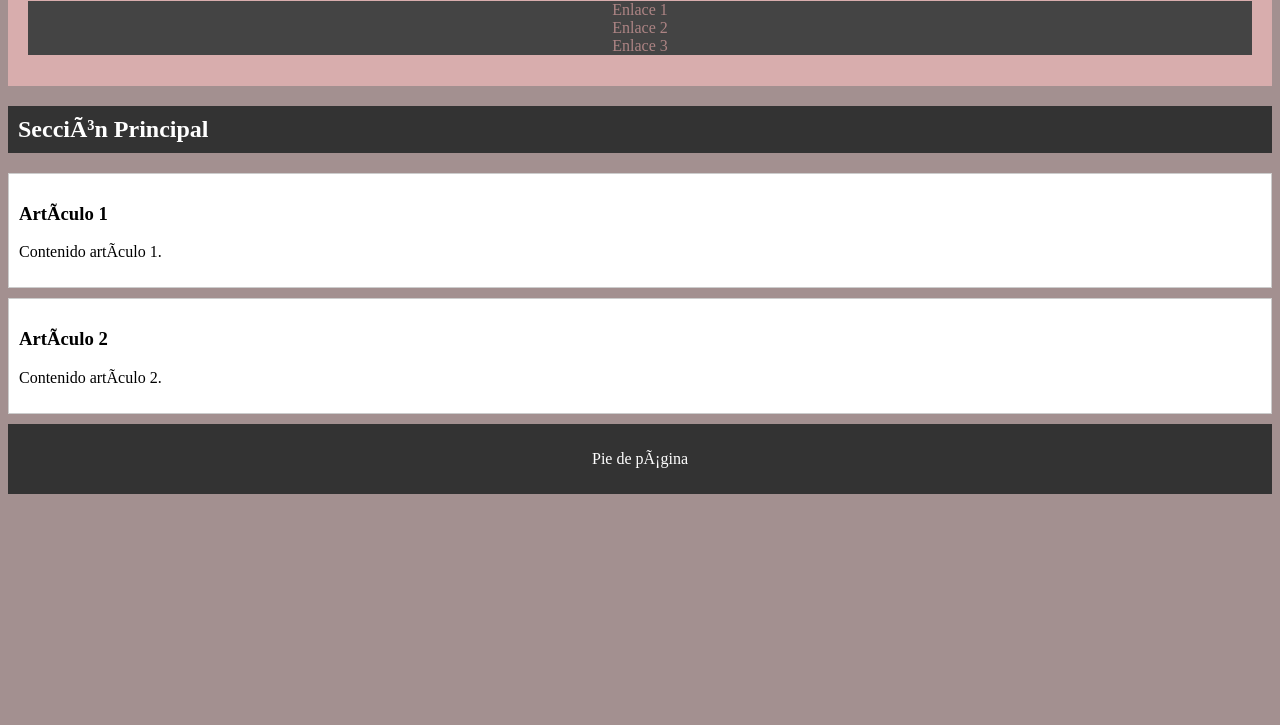
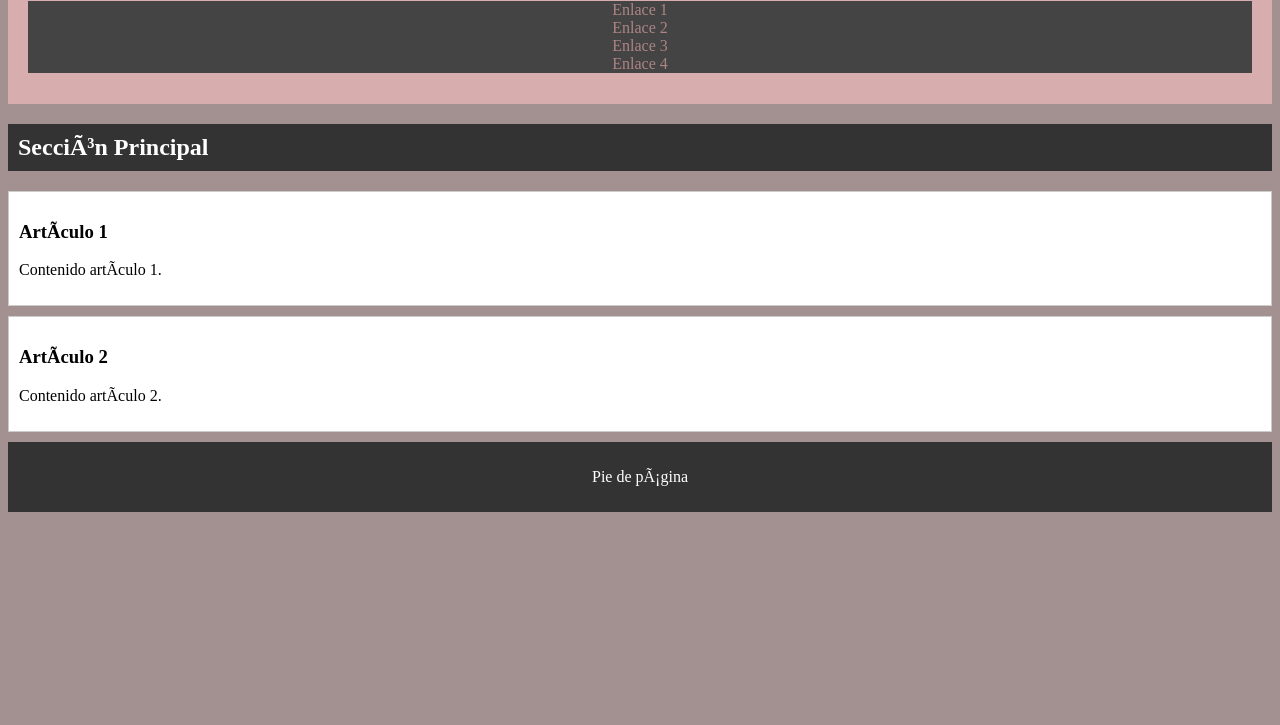
Before and after one commit to hbed926/Actividad-14, a plain HTML site: page index.html in a window 1280 px wide. Shown: the part 75-800 px from the top of the page. Drawn offline with Linux system fonts and the light colour scheme.

Commit message:
Update index.html

```diff
--- a/index.html
+++ b/index.html
@@ -3,7 +3,7 @@
 
 <head>
  <meta charset="UFT-8">
- <meta name="description" content="Actividad 13 por Hajar Bedouia">
+ <meta name="description" content="Actividad 14 por Hajar Bedouia">
  <title>Actividad 13: Introducción a ccs </title>
  <link rel="stylesheet" href="./css/estilo.css" >
  </head>
@@ -15,6 +15,7 @@
                  <li> <a href="#"> Enlace 1</a></li>
                  <li> <a href="#"> Enlace 2</a></li>
                  <li> <a href="#"> Enlace 3</a></li>
+                 <li> <a href="#"> Enlace 4</a></li>
              </ul>
          </nav>
      </header>
```
